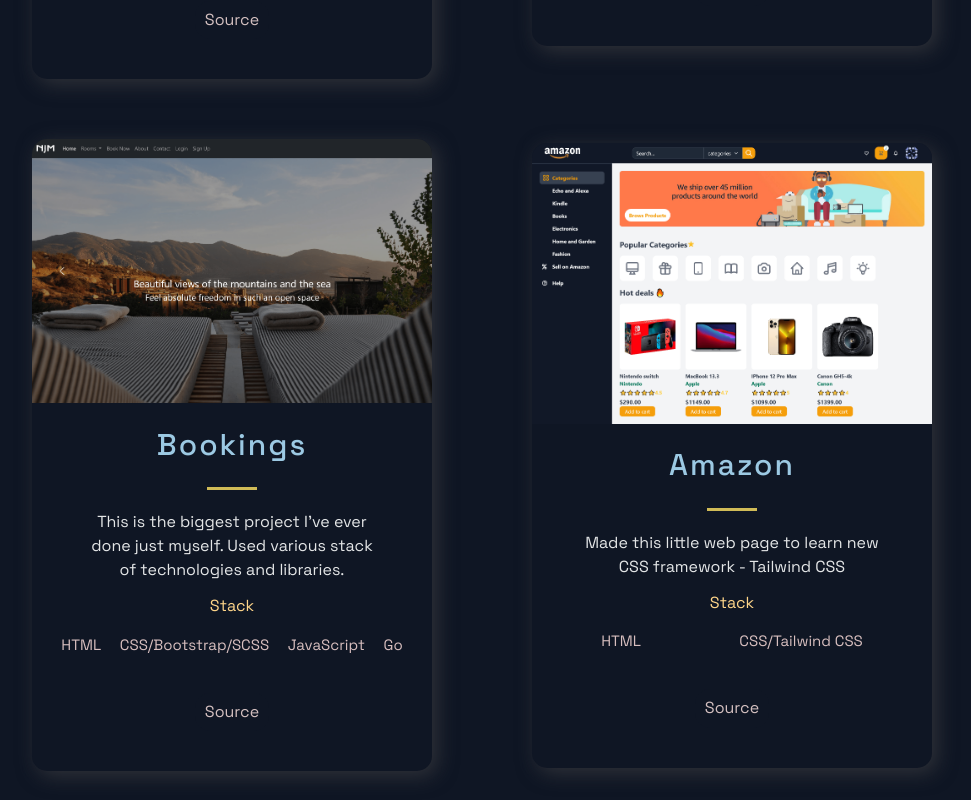
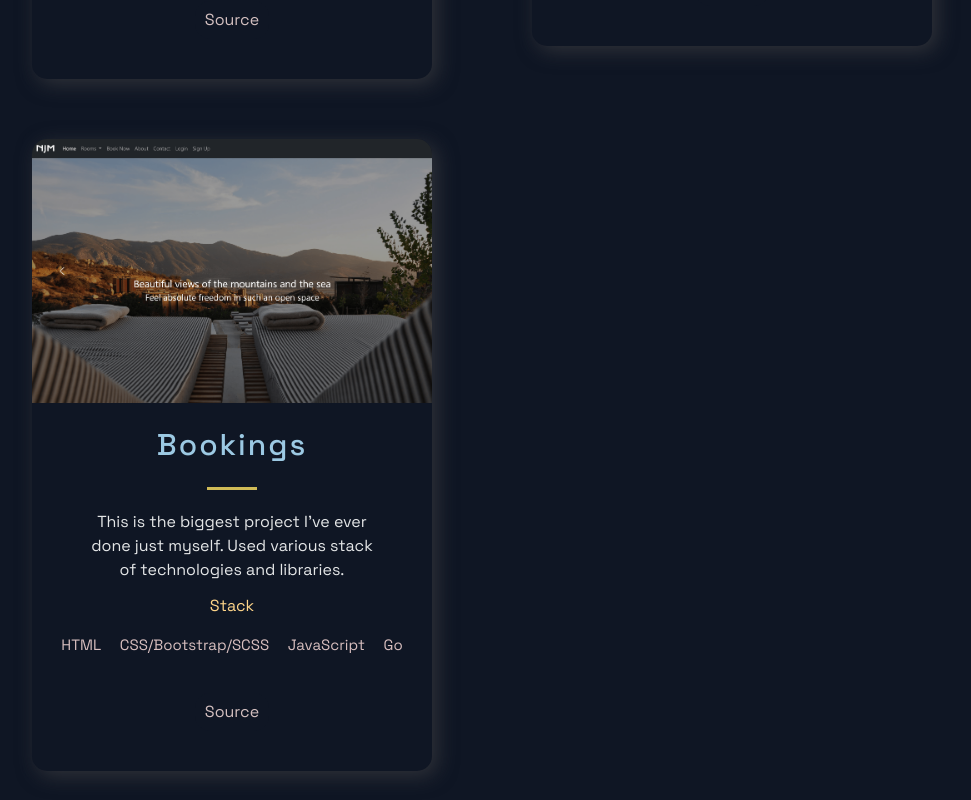
Before and after one commit to darkside1809/nekportfolio, a Next.js app: page / in a window 1280 px wide. Shown: the part 2000-2800 px from the top of the page, without its empty margins (158-1129 px from the left). Built offline with nearby package versions, Linux system fonts and the light colour scheme.

Commit message:
refactoring

```diff
--- a/src/components/Hero/Hero.js
+++ b/src/components/Hero/Hero.js
@@ -13,7 +13,7 @@
           My Portfolio
         </SectionTitle>
         <SectionText>Back-end Developer</SectionText>
-        <a href="https://darkside1809.github.io/portfolio/" target="_blank">
+        <a href="https://darkside1809.github.io/resume/" target="_blank">
           <Button onClick={props.handleClick}>Download CV</Button>
         </a>
       </LeftSection>
--- a/src/constants/constants.js
+++ b/src/constants/constants.js
@@ -48,15 +48,6 @@
     source: "https://github.com/darkside1809/bookings",
     id: 3,
   },
-  {
-    title: "Amazon",
-    description: "Made this little web page to learn new CSS framework - Tailwind CSS",
-    image: "/images/Amazon.png",
-    tags: ["HTML", "CSS/Tailwind CSS"],
-    source: "https://github.com/darkside1809/amazon",
-    visit: "https://darkside1809.github.io/amazon",
-    id: 0,
-  },
 ];
 
 export const TimeLineData = [
```
